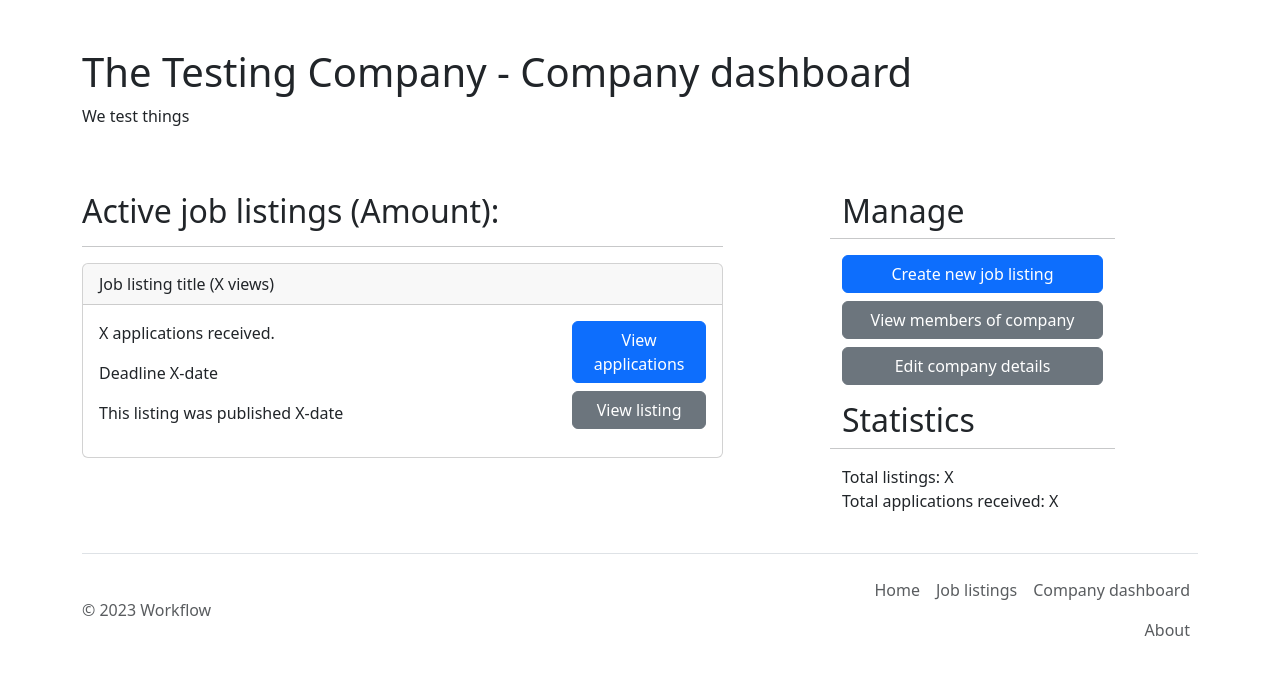
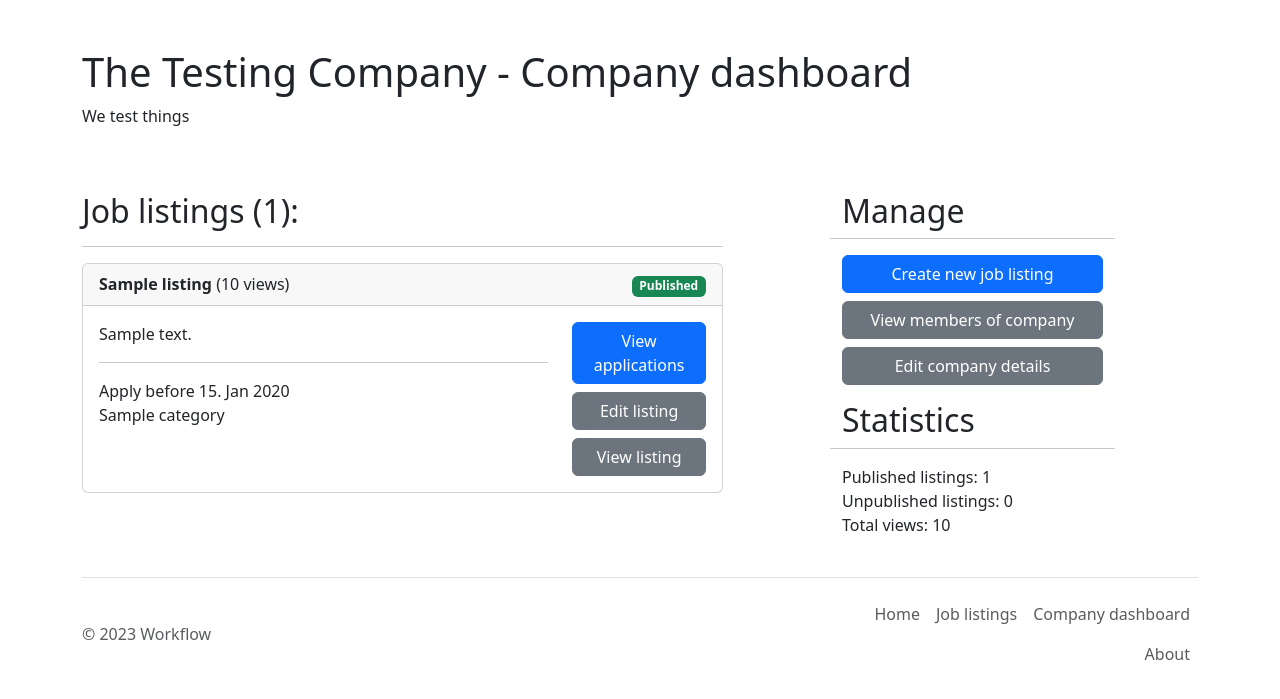
Before and after one commit to ostepizza/workflow, a PHP site: page /company/index.php in a window 1280 px wide. Shown: the part 56-755 px from the top of the page. Run offline with PHP 8.4, Linux system fonts and the light colour scheme; a user stored in the database is signed in; data comes from the database, SQL or seed files in the repository; tables that the repository leaves empty hold one stand-in row (values such as "Sample post").

Commit message:
Finished most of company dashboard
- Extended DBHandler with following methods: toggleUserSuperuser(), removeUserFromCompany(), getAllCompanyListings() and several job listing statistics methods
- Company dashboard shows all listings
- View members has functional user management
- Set up jobs/edit.php with some future ideas
- Set up jobs/new.php, it creates a listing then redirects to the edit page.

```diff
--- a/assets/include/DBHandler.php
+++ b/assets/include/DBHandler.php
@@ -463,6 +463,29 @@ class DBHandlerCompany extends DBHandlerBase {
         }
     }
 
+    // Toggles whether a company user is a superuser or not. Returns true if successful, else returns false.
+    function toggleUserSuperuser($companyId, $userId) {
+        $sql = '
+            UPDATE `company_management`
+            SET superuser = CASE
+                WHEN superuser = 0 THEN 1
+                WHEN superuser = 1 THEN 0
+            END
+            WHERE `company_id` = ? AND `user_id` = ?;
+            ';
+        $stmt = $this->conn->prepare($sql);
+        $stmt->bind_param('ii', $companyId, $userId);
+
+        // If the statement successfully executes, return true. If something somehow goes wrong, return false.
+        if ($stmt->execute()) {
+            $stmt->close();
+            return true;
+        } else {
+            $stmt->close();
+            return false;
+        }
+    }
+
     /*
         Function to retrieve company name and description from a company id.
         Can be used to just check if a company with id n exists as well.
@@ -571,6 +594,7 @@ class DBHandlerCompany extends DBHandlerBase {
         return $this->updateCompanyDetailWithCompanyId($companyId, 'description', $newCompanyDescription);
     }
 
+    // Deletes a company using the company id. Returns true if successful, else returns false.
     function deleteCompanyById($companyId) {
         $sql = 'DELETE FROM `company` WHERE `id` = ?';
         $stmt = $this->conn->prepare($sql);
@@ -601,6 +625,19 @@ class DBHandlerCompany extends DBHandlerBase {
             } else {
                 return false;
             }
+        } else {
+            return false;
+        }
+    }
+
+    // Removes a user from a company, using the company id and the user id. Returns true if successful, else returns false.
+    function removeUserFromCompany($companyId, $userId) {
+        $sql = 'DELETE FROM `company_management` WHERE `company_id` = ? AND `user_id` = ?';
+        $stmt = $this->conn->prepare($sql);
+        $stmt->bind_param('ii', $companyId, $userId);
+
+        if ($stmt->execute()) {
+            return true;
         } else {
             return false;
         }
@@ -652,6 +689,70 @@ class DBHandlerListing extends DBHandlerCompany {
             $stmt->close();
             return false;
         }
+    }
+
+    // Retrieves all listings from a company id. Returns false if there are no listings or something goes wrong.
+    function getAllCompanyListings($companyId) {
+        $sql = 'SELECT jl.*, c.name as company_name, jc.title as category_title
+            FROM `job_listing` jl
+            JOIN `company` c ON jl.company_id = c.id
+            LEFT JOIN `job_category` jc ON jl.job_category_id = jc.id
+            WHERE jl.`company_id` = ?
+            ORDER BY jl.`published` DESC, jl.`deadline` ASC';
+        $stmt = $this->conn->prepare($sql);
+        $stmt->bind_param('i', $companyId);
+
+        if ($stmt->execute()) {
+            $result = $stmt->get_result();
+            $listings = $result->fetch_all(MYSQLI_ASSOC);
+            $stmt->close();
+            return $listings;
+        } else {
+            $stmt->close();
+            return false;
+        }
+    }
+
+    function getTotalViews($companyId) {
+        $sql = 'SELECT SUM(views) as total_views FROM `job_listing` WHERE `company_id` = ?';
+        $stmt = $this->conn->prepare($sql);
+        $stmt->bind_param('i', $companyId);
+        $stmt->execute();
+        $result = $stmt->get_result();
+        $totalViews = $result->fetch_assoc()['total_views'];
+        $stmt->close();
+        return $totalViews;
+    }
+
+    function getPublishedListingsCount($companyId) {
+        $sql = 'SELECT COUNT(*) as published_listings FROM `job_listing` WHERE `company_id` = ? AND `published` = 1';
+        $stmt = $this->conn->prepare($sql);
+        $stmt->bind_param('i', $companyId);
+        $stmt->execute();
+        $result = $stmt->get_result();
+        $publishedListings = $result->fetch_assoc()['published_listings'];
+        $stmt->close();
+        return $publishedListings;
+    }
+
+    function getUnpublishedListingsCount($companyId) {
+        $sql = 'SELECT COUNT(*) as unpublished_listings FROM `job_listing` WHERE `company_id` = ? AND `published` = 0';
+        $stmt = $this->conn->prepare($sql);
+        $stmt->bind_param('i', $companyId);
+        $stmt->execute();
+        $result = $stmt->get_result();
+        $unpublishedListings = $result->fetch_assoc()['unpublished_listings'];
+        $stmt->close();
+        return $unpublishedListings;
+    }
+
+    // Returns company statistics in an array, like number of listings, number of views, etc. Returns false if something goes wrong.
+    function getCompanyStatistics($companyId) {
+        return [
+            'total_views' => $this->getTotalViews($companyId),
+            'published_listings' => $this->getPublishedListingsCount($companyId),
+            'unpublished_listings' => $this->getUnpublishedListingsCount($companyId)
+        ];
     }
 
     // Retrieves an array of available job categories. Else returns false.
@@ -720,7 +821,7 @@ class DBHandlerListing extends DBHandlerCompany {
     // Creates a new listing and returns the new listing ID if successful. Else returns false.
     function createNewListing($companyId) {
         // Create a new empty listing
-        $sql = 'INSERT INTO `listing` (`company_id`) VALUES ?';
+        $sql = 'INSERT INTO `job_listing` (`company_id`) VALUES (?)';
         $stmt = $this->conn->prepare($sql);
         $stmt->bind_param('i', $companyId);
 
--- a/company/index.php
+++ b/company/index.php
@@ -9,6 +9,7 @@ function display() {
 // Include and establish connection with DB
 include_once '../assets/include/DBHandler.php';
 $dbhc = new DBHandlerCompany();
+$dbhl = new DBHandlerListing();
 
 // If the page is loaded with a get request, display a message depending on the request
 if(!empty($_GET)){
@@ -26,44 +27,88 @@ if(!empty($_GET)){
 
 // Check if the user is a part of a company
 if ($companyId = $dbhc->getCompanyIdFromUserId($_SESSION['user_id'])){
-    // If member is in a company, retrieve company data
+    // If member is in a company, retrieve  and set company data
     $companyDetails = $dbhc->getCompanyDetailsFromCompanyId($companyId);
+
+    // Set some shorthands for name and description
     $companyName = $companyDetails['companyName'];
     $companyDescription = $companyDetails['companyDescription'];
 
-    // TODO: Here, retrieve statistics about job listings etc for display in the dashboard
+    // Retrieve all listings for company
+    $listings = $dbhl->getAllCompanyListings($companyId);
+
+    // Retrieve listing statistics for company
+    $statistics = $dbhl->getCompanyStatistics($companyId);
 
     // Display the company dashboard:
-    echo '
+?>
     <div class="row mt-5">
         <div class="col-md-12">
-            <h1>' . $companyName . ' - Company dashboard</h1>
-            <p>' . $companyDescription . '</p>
+            <?php
+            echo '<h1>' . $companyName . ' - Company dashboard</h1>';
+            echo '<p>' . $companyDescription . '</p>';
+            ?>
         </div>
     </div>
     <div class="row mt-5">
         <div class="col-md-7">
-            <h2>Active job listings (Amount):</h2>
-            <!-- TBD: sorted by deadline -->
-            <hr>
-            <div class="card">
+            <?php
+            echo '<h2>Job listings ('.count($listings).'):</h2><hr>';
+            if ($listings) {
+                foreach($listings as $listing) {
+                    $listing['name'] = $listing['name'] ?? 'No title';
+
+                    $listing['description'] = $listing['description'] ?? '<i>This listing has no description</i>';
+                    if (strlen($listing["description"]) > 250) {
+                        $listing['description'] = substr($listing['description'], 0, 250) . '...';
+                    }
+
+                    if ($listing['deadline'] == NULL) {
+                        $listing['deadline'] = 'No deadline';
+                    } else {
+                        $listing['deadline'] = 'Apply before ' . date('d. M Y', strtotime($listing['deadline']));
+                    }
+
+                    $listing['published'] = $listing['published'] == 1 ? '<span class="badge bg-success">Published</span>' : '<span class="badge bg-danger">Unpublished</span>';
+
+                    $listing['category_title'] = $listing['category_title'] ?? 'No category';
+
+                    echo '
+                    <div class="card mb-3">
                         <div class="card-header">
-                    Job listing title (X views)
+                            <div class="row">
+                                <div class="col-md-9">
+                                    <b>' . $listing['name'] . '</b> ('.$listing['views'].' views)
+                                </div>
+                                <div class="col-md-3">
+                                    <p class="text-end mb-0">' . $listing['published'] . '</p>
+                                </div>
+                            </div>
+
                         </div>
                         <div class="card-body">
                             <div class="row">
                                 <div class="col-md-9">
-                            <p>X applications received.</p>
-                            <p>Deadline X-date</p>
-                            <p>This listing was published X-date</p>
+                                    <p>'.$listing['description'].'</p>
+                                    <hr>
+                                    ' . $listing['deadline'] . '<br>
+                                    ' . $listing['category_title'] . '
                                 </div>
                                 <div class="col-md-3">
                                     <a href="#"><button type="button" class="btn btn-primary w-100">View applications</button></a>
-                            <a href="#"><button type="button" class="btn btn-secondary w-100 mt-2">View listing</button></a>
+                                    <a href="../jobs/edit.php?id='.$listing['id'].'"><button type="button" class="btn btn-secondary w-100 mt-2">Edit listing</button></a>
+                                    <a href="../jobs/listing.php?id='.$listing['id'].'"><button type="button" class="btn btn-secondary w-100 mt-2">View listing</button></a>
                                 </div>
                             </div>
                         </div>
                     </div>
+                    ';
+                }
+            } else {
+                echo '<p>There are no job listings.</p>';
+            }
+
+            ?>
         </div>
 
         <div class="col-md-1">
@@ -81,15 +126,18 @@ if ($companyId = $dbhc->getCompanyIdFromUserId($_SESSION['user_id'])){
                 <h2>Statistics</h2>
                 <hr>
                 <p>
-                    Total listings: X<br>
-                    Total applications received: X<br>
+                    <?php
+                    echo 'Published listings: ' . $statistics['published_listings'] . '<br>';
+                    echo 'Unpublished listings: ' . $statistics['unpublished_listings'] . '<br>';
+                    echo 'Total views: ' . $statistics['total_views'] . '<br>';
+                    ?>
                 </p>
             </div>
         </div>
     </div>
-    ';
+<?php
 } else {
-    // If not part of a company
+    // If not part of a company, show an alternate dashboard
     echo '
     <div class="row mt-5">
         <div class="col-md-12">
@@ -105,4 +153,4 @@ if ($companyId = $dbhc->getCompanyIdFromUserId($_SESSION['user_id'])){
 <?php
 }
 
-makePage('display', 'Companies', requireLogin: true);
+makePage('display', 'Company dashboard', requireLogin: true);
--- a/jobs/index.php
+++ b/jobs/index.php
@@ -2,7 +2,7 @@
 
 // Include and establish connection with DB
 include_once '../assets/include/DBHandler.php';
- $dbhl = new DBHandlerListing();
+$dbhl = new DBHandlerListing();
 
 function display() {
 global $dbhl;
```
Also changed, not shown: company/view_members.php (+61 -7 lines), jobs/edit.php (added, +24 -0 lines), jobs/new.php (added, +29 -0 lines). Lines whose indentation alone changed are shown as unchanged.
